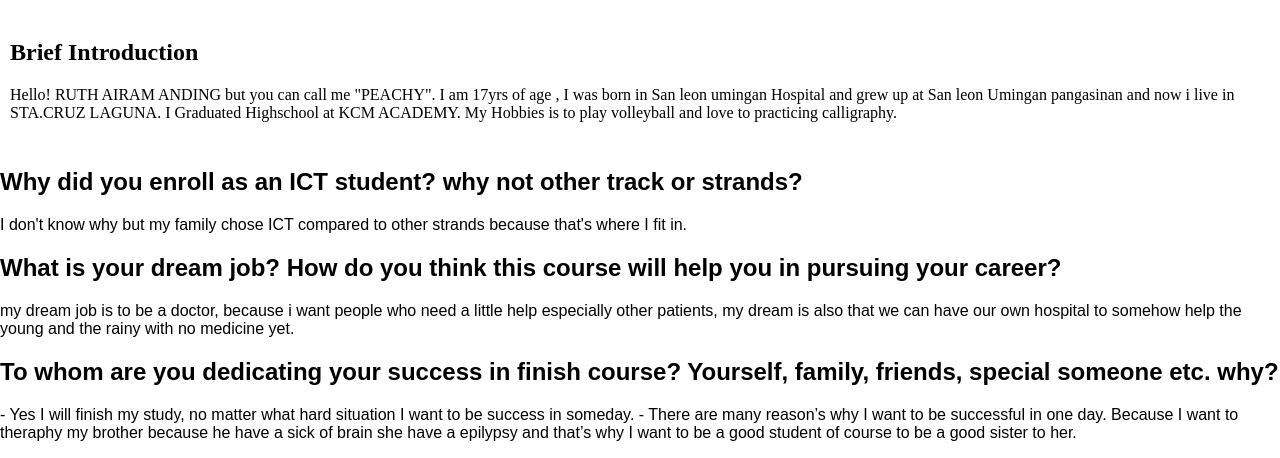
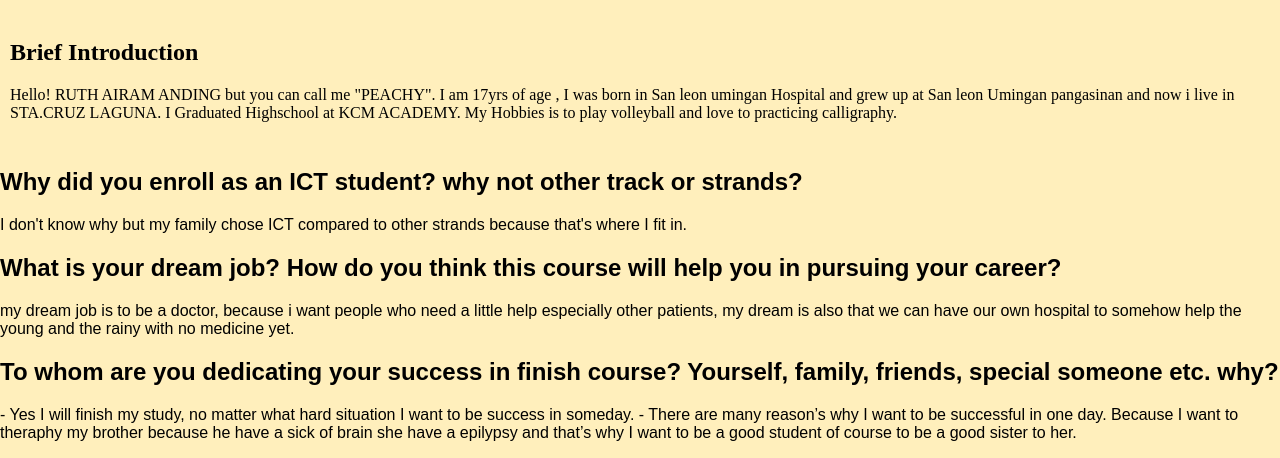
Before and after one commit to AiramSindayen11/AiramSindayen11.github.io, a plain HTML site: page PERFORMANCE1/index.html in a window 1280 px wide. Shown: the part 560-1018 px from the top of the page. Drawn offline with Linux system fonts and the light colour scheme.

Commit message:
Update index.html

```diff
--- a/PERFORMANCE1/index.html
+++ b/PERFORMANCE1/index.html
@@ -6,20 +6,20 @@
 <meta name="viewport" content="width=device+width, initial-scale=1.0">
 <title>Introduce Yourself</title>
 </head>
-<body style="margin:0px; background-color:664E88;">
+<body style="margin:0px; background-color:#FFEFBC;">
 <Img src="244343448_593909501787457_5064972547227816298_n.jpg"width="200"/>
 <h1 style="text-transform: uppercase; font-size: 50px; font-family:arial: font-weight:900; letter-spacing: -3px; margin-bottom:0px;">Hello I am Ruth Airam Anding</h1>
 <p style="margin-top: 0px; font-size: 30px;">
     I believe in the saying
 <em><strong><q>When you have a dream, you've got to grab it and never let go.</q></strong></em><p>
 
-<div style="background-color: #C7BEA2, font-family: Arial;padding: 10px;margin; 0px;">
+<div style="background-color: #FFEFBC, font-family: Arial;padding: 10px;margin; 0px;">
 
 <h2>Brief Introduction</h2>
 <p>Hello! RUTH AIRAM ANDING but you can call me "PEACHY". I am 17yrs of age , I was born in San leon umingan Hospital and grew up at San leon Umingan pangasinan and now i live in STA.CRUZ LAGUNA. I Graduated Highschool at KCM ACADEMY. My Hobbies is to play volleyball and love to practicing calligraphy.</p>
 </div>
 
-<div style="background-color: peach; font-family: Arial;padding: 10px color:#fff;">
+<div style="background-color: #FFEFBC; font-family: Arial;padding: 10px color:#fff;">
 
 <h2> Why did you enroll as an ICT student? why not other track or strands?</h2>
 
```
